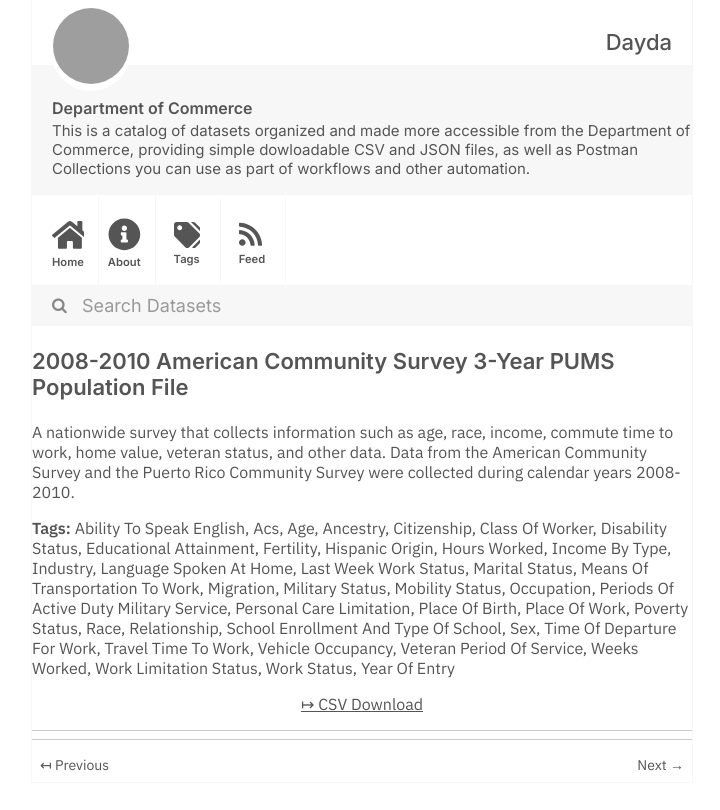
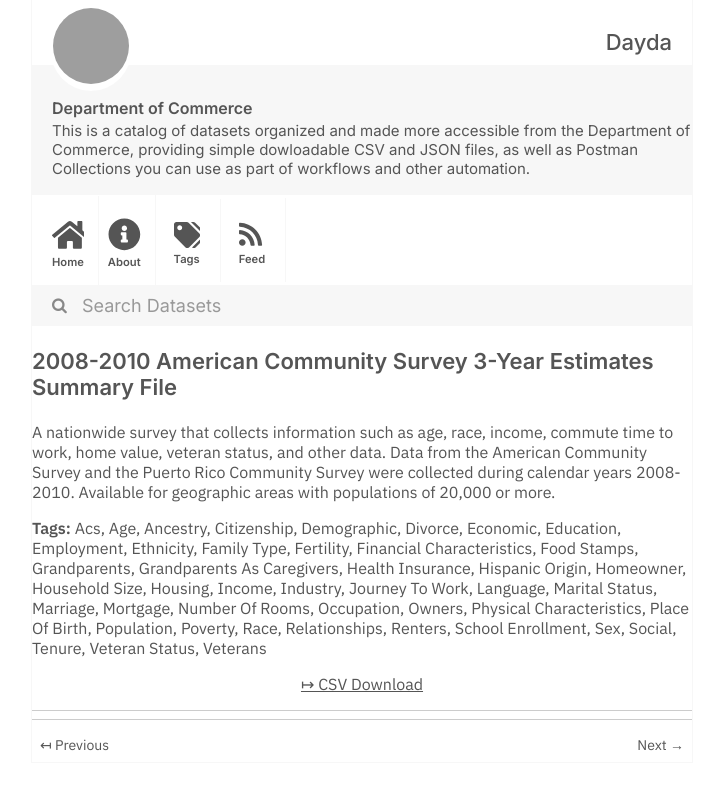
Before and after one commit to dayda-entities/department-of-commerce, a Jekyll site: the page built from _posts/2020-11-12-2008-2010-american-community-s.md, in a window 1280 px wide, cut to the strip 0-810 px from the top of the page. Shown: the whole strip, without its empty margins (278-998 px from the left). Built offline with Jekyll 4.4.1, drawn with Linux system fonts in a browser that asks for light colours; grey boxes are pictures that could not be loaded.

Commit message:
Publish Data

```diff
--- a/_posts/2020-11-12-2008-2010-american-community-s.md
+++ b/_posts/2020-11-12-2008-2010-american-community-s.md
@@ -1,52 +1,60 @@
 ---
-title: 2008-2010 American Community Survey 3-Year PUMS Population File
-created: '2020-11-12T14:45:14.784036'
-modified: '2021-03-11T05:38:47.571008'
+title: 2008-2010 American Community Survey 3-Year Estimates Summary File
+created: '2020-11-12T14:45:12.132010'
+modified: '2021-03-11T05:38:43.552607'
 state: active
 type: dataset
 tags:
-  - Ability To Speak English
   - Acs
   - Age
   - Ancestry
   - Citizenship
-  - Class Of Worker
-  - Disability Status
-  - Educational Attainment
+  - Demographic
+  - Divorce
+  - Economic
+  - Education
+  - Employment
+  - Ethnicity
+  - Family Type
   - Fertility
+  - Financial Characteristics
+  - Food Stamps
+  - Grandparents
+  - Grandparents As Caregivers
+  - Health Insurance
   - Hispanic Origin
-  - Hours Worked
-  - Income By Type
+  - Homeowner
+  - Household Size
+  - Housing
+  - Income
   - Industry
-  - Language Spoken At Home
-  - Last Week Work Status
+  - Journey To Work
+  - Language
   - Marital Status
-  - Means Of Transportation To Work
-  - Migration
-  - Military Status
-  - Mobility Status
+  - Marriage
+  - Mortgage
+  - Number Of Rooms
   - Occupation
-  - Periods Of Active Duty Military Service
-  - Personal Care Limitation
+  - Owners
+  - Physical Characteristics
   - Place Of Birth
-  - Place Of Work
-  - Poverty Status
+  - Population
+  - Poverty
   - Race
-  - Relationship
-  - School Enrollment And Type Of School
+  - Relationships
+  - Renters
+  - School Enrollment
   - Sex
-  - Time Of Departure For Work
-  - Travel Time To Work
-  - Vehicle Occupancy
-  - Veteran Period Of Service
-  - Weeks Worked
-  - Work Limitation Status
-  - Work Status
-  - Year Of Entry
-groups: []
-csv_url: 'http://www2.census.gov/acs2010_3yr/pums/csv_pus.zip'
+  - Social
+  - Tenure
+  - Veteran Status
+  - Veterans
+groups:
+  - Older Adults Health Data Collection
+csv_url: >-
+  http://www2.census.gov/acs2010_3yr/summaryfile/2008-2010_ACSSF_All_In_2_Giant_Files(Experienced-Users-Only)/All_Geographies.zip
 json_url: ''
 layout: post
 
 ---
-A nationwide survey that collects information such as age, race, income, commute time to work, home value, veteran status, and other data. Data from the American Community Survey and the Puerto Rico Community Survey were collected during calendar years 2008-2010.
+A nationwide survey that collects information such as age, race, income, commute time to work, home value, veteran status, and other data. Data from the American Community Survey and the Puerto Rico Community Survey were collected during calendar years 2008-2010. Available for geographic areas with populations of 20,000 or more.
```
